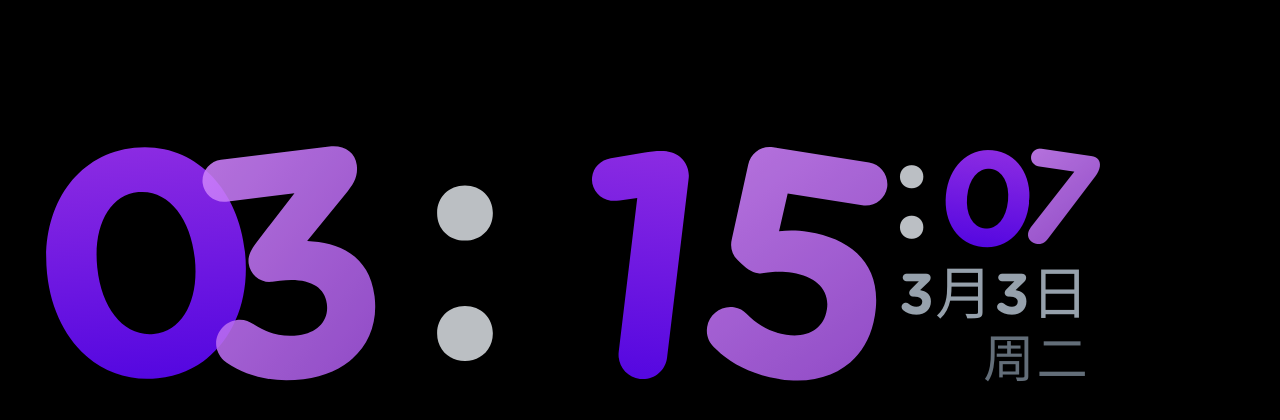
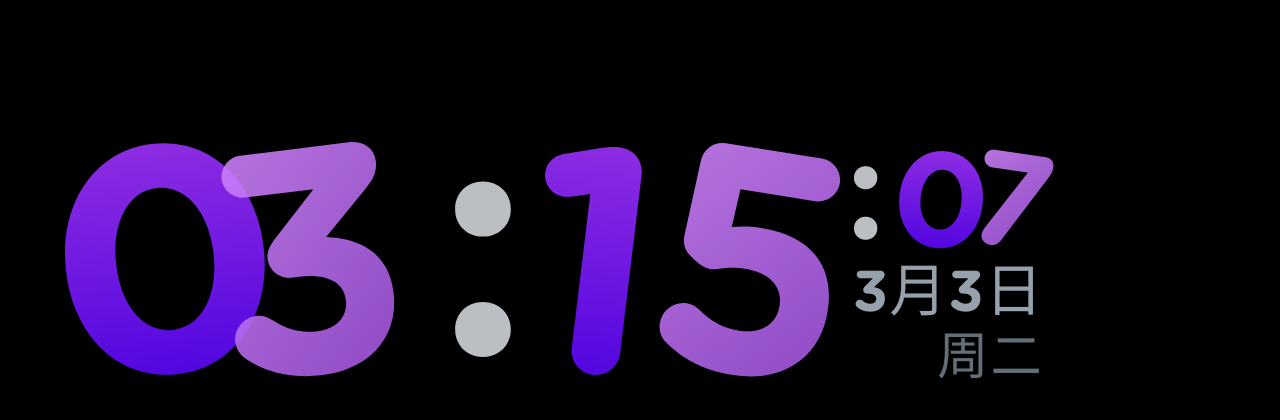
Before and after one commit to stariveer/burn-protection-screen-clock, a Vue app: page / in a window 1280 px wide. Shown: the top 420 px of the page. Built offline with nearby package versions, Linux system fonts and the light colour scheme.

Commit message:
fix: 调整时钟显示行高、冒号边距并更新随机颜色图标。

```diff
--- a/src/components/ClockDisplay.vue
+++ b/src/components/ClockDisplay.vue
@@ -198,7 +198,7 @@
     flex-direction: row;
     align-items: center;
     font-family: "Gotham Rounded", sans-serif;
-    line-height: 0.9;
+    line-height: 0.85;
     padding: 0.03em 0.1em 0 0;
   }
 
@@ -207,7 +207,7 @@
     align-items: center;
     font-family: "Gotham Rounded", sans-serif;
     overflow: visible;
-    line-height: 0.9;
+    line-height: 0.85;
     /* 不加 padding，让 getBoundingClientRect 尺寸尽量贴合视觉内容 */
   }
 
@@ -244,7 +244,7 @@
   }
 
   .colon {
-    margin: 0 0 0 0.2em;
+    margin: 0 -0.2em 0 0.2em;
     color: rgba(220, 225, 230, 0.85);
     font-family: "Gotham Rounded", sans-serif;
     align-self: center;
--- a/src/components/ConfigPanel.vue
+++ b/src/components/ConfigPanel.vue
@@ -72,7 +72,7 @@
                 :style="c === 'random' ? {} : { background: colorMap[c] }"
                 @click="update('color', c)"
               >
-                <span v-if="c === 'random'">🌈</span>
+                <span v-if="c === 'random'">🎲</span>
               </button>
             </div>
           </label>
--- a/vite.config.ts
+++ b/vite.config.ts
@@ -55,4 +55,12 @@ export default defineConfig({
             },
         }),
     ],
+    server: {
+        host: true, // 允许局域网 IP 访问
+        port: 5173,
+    },
+    preview: {
+        host: true, // 允许局域网 IP 访问预览
+        port: 4173,
+    },
 })
```
Also changed, not shown: 2 other files (tests, documents, lock files or other folders).
